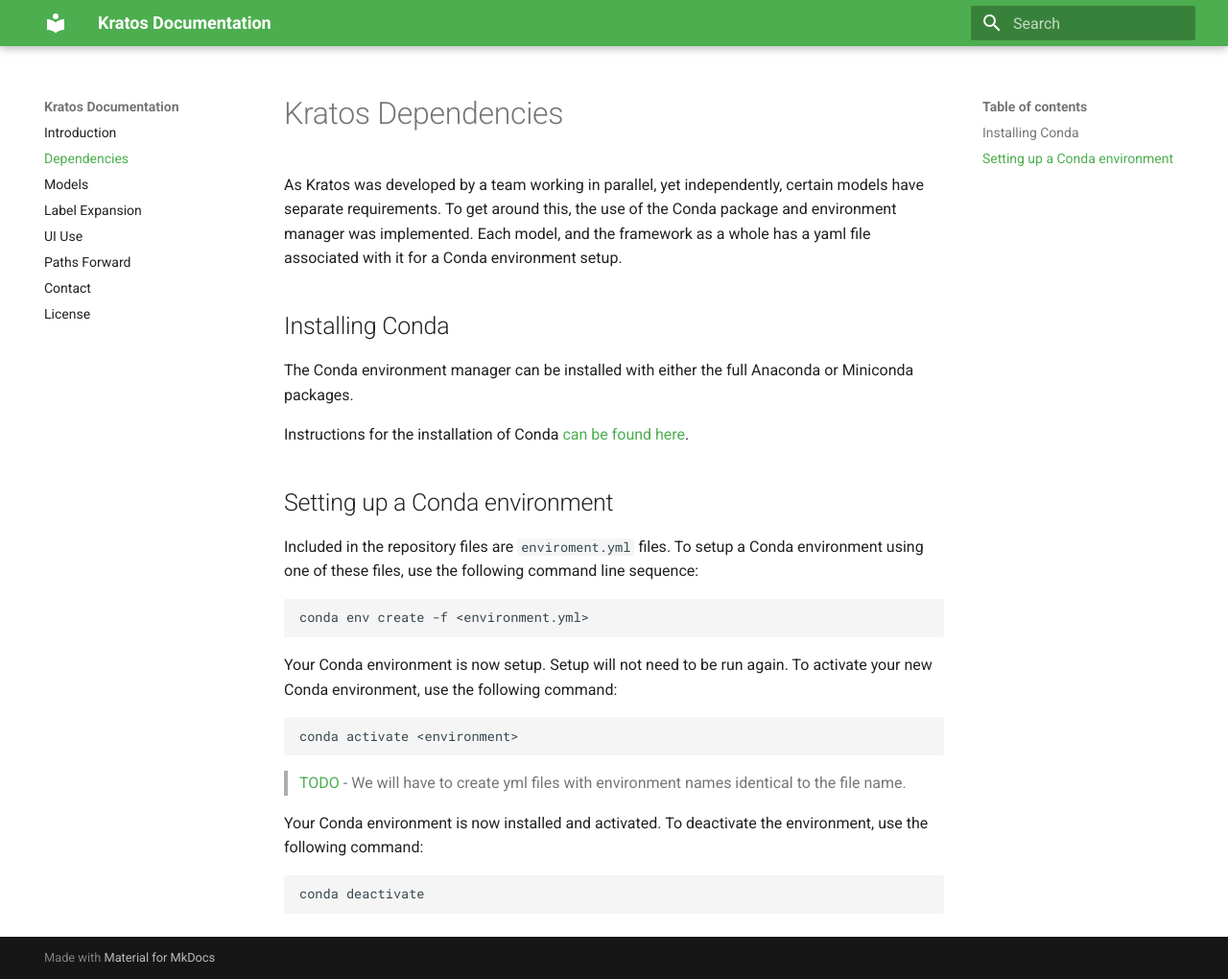
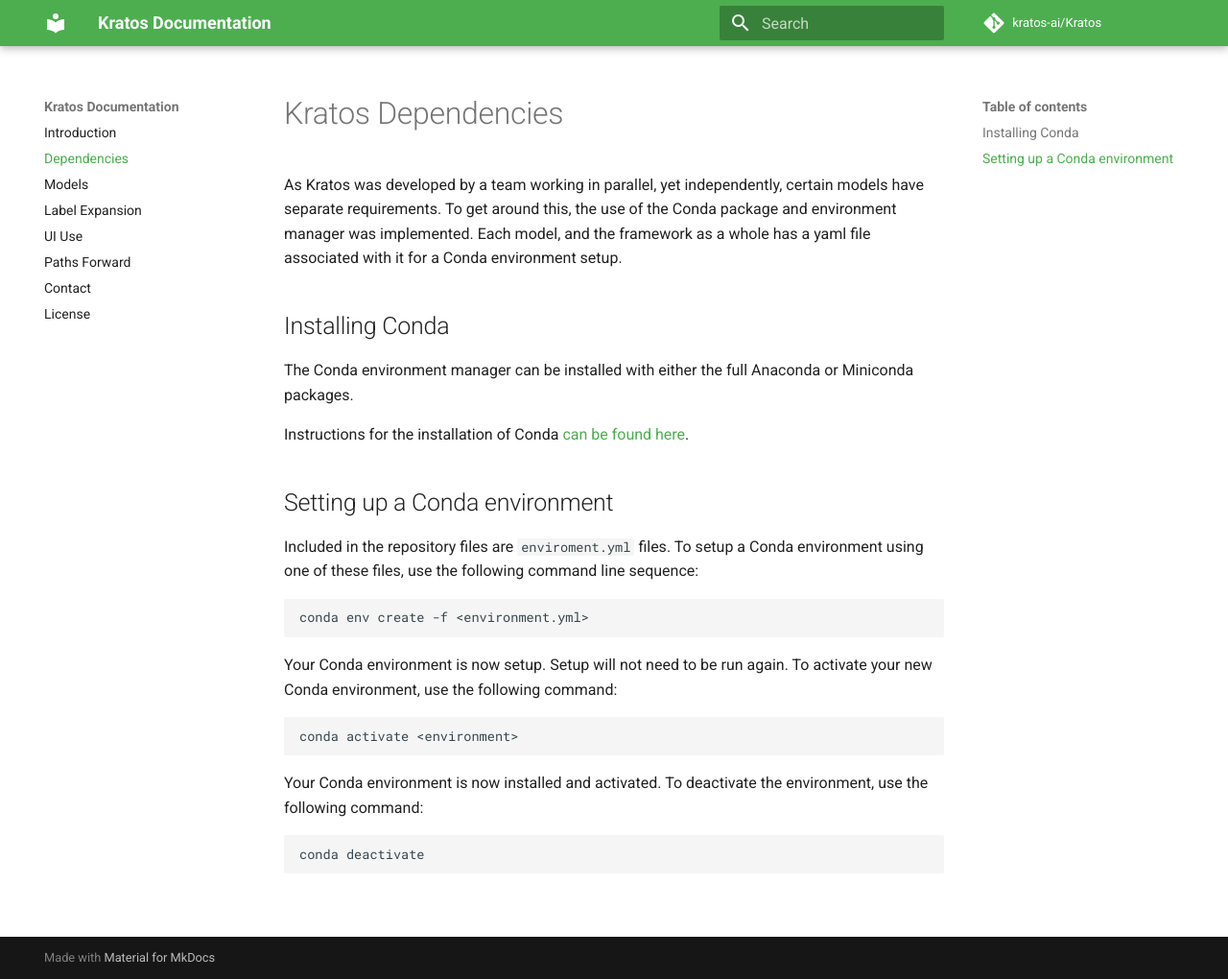
Before and after one commit to kratos-ai/Kratos, an MkDocs documentation site: the page built from documentation/docs/dependencies.md, in a window 1280 px wide and 1020 px high. Shown: the whole window at 96% size. Built offline with MkDocs 1.6.1 and Material for MkDocs 9.7.7, drawn with Linux system fonts in a browser that asks for light colours; comment, search, counter and statistics services are not loaded.

Commit message:
Document Links to master repo

```diff
--- a/documentation/docs/dependencies.md
+++ b/documentation/docs/dependencies.md
@@ -18,8 +18,6 @@ Your Conda environment is now setup. Setup will not need to be run again. To act
 
     conda activate <environment>
 
->[TODO](TODO) - We will have to create yml files with environment names identical to the file name.
-
 Your Conda environment is now installed and activated. To deactivate the environment, use the following command:
 
     conda deactivate
--- a/documentation/mkdocs.yml
+++ b/documentation/mkdocs.yml
@@ -1,6 +1,10 @@
 site_name: Kratos Documentation
 site_description: Kratos Clothing Recognition AI
 site_author: Kratos Capstone Team
+
+repo_name: kratos-ai/Kratos
+repo_url: https://github.com/kratos-ai/Kratos
+edit_uri: ""
 
 theme:
     name: material
```
Also changed, not shown: documentation/docs/models.md (+14 -14 lines).
